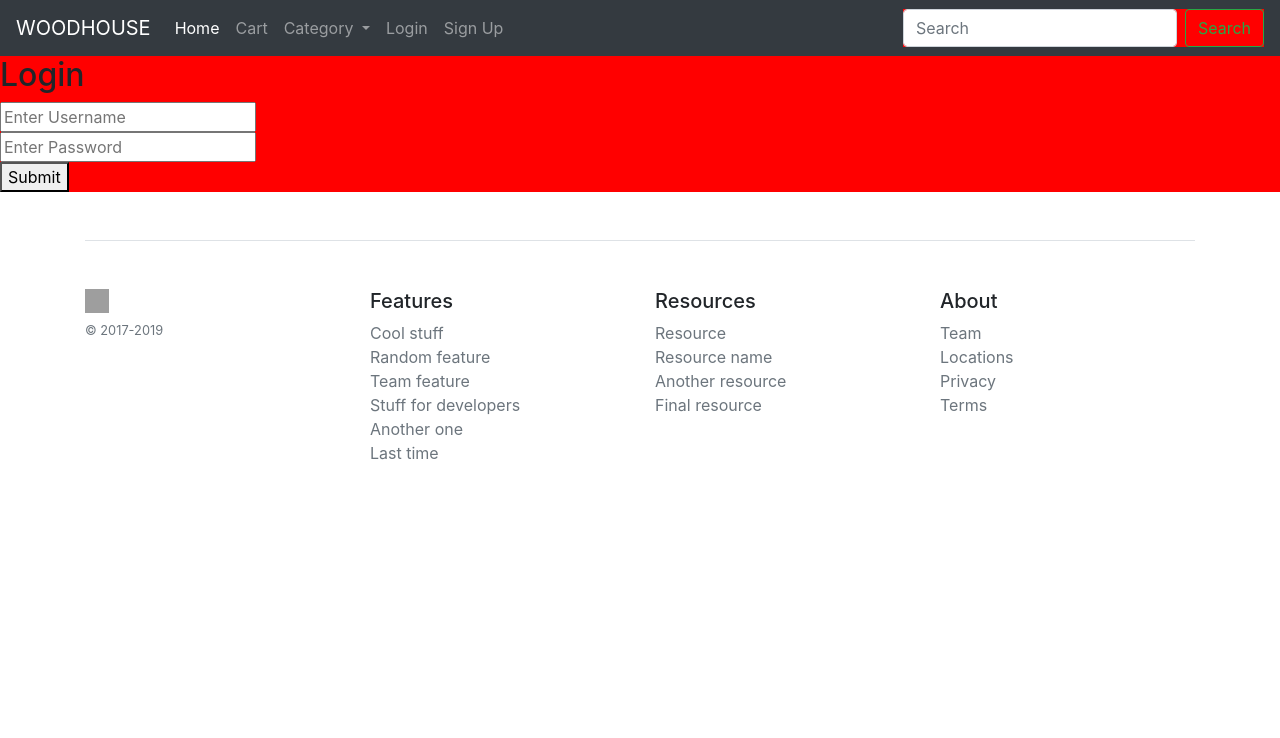
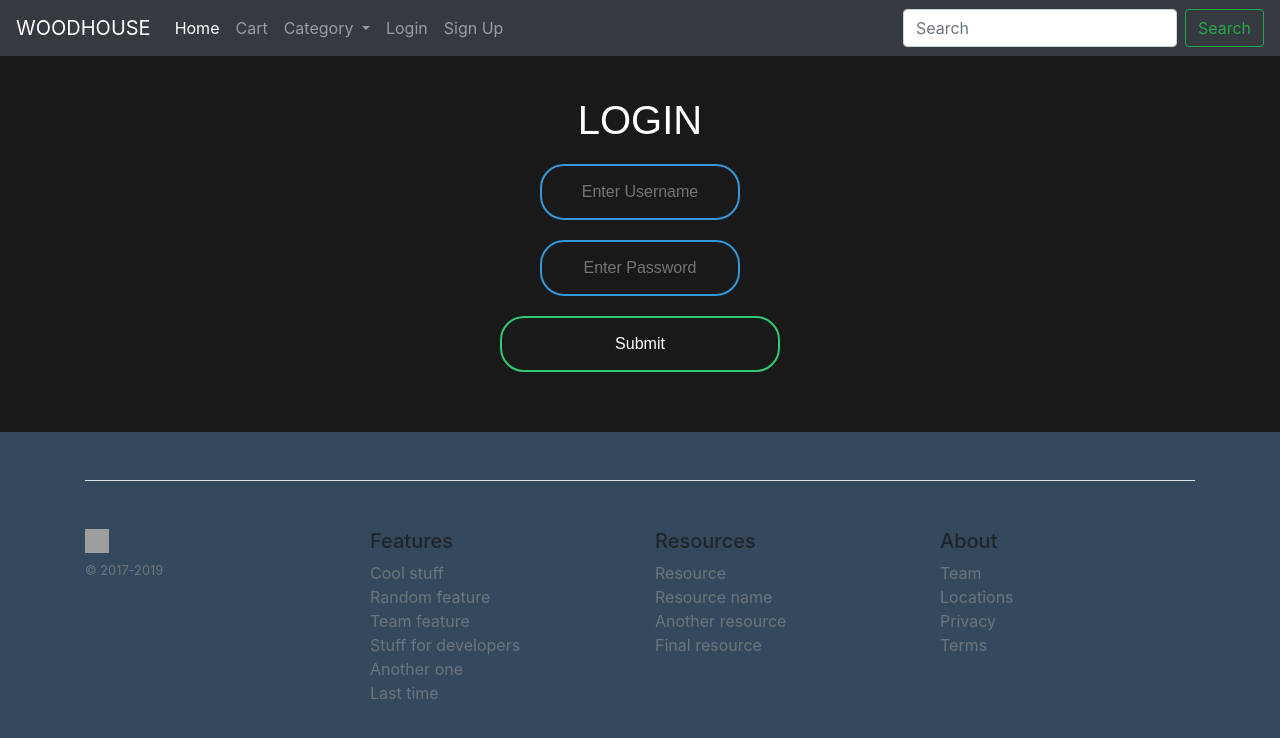
Before and after one commit to rack1738/woodenhouse, a Django app: page /login/ in a window 1280 px wide. Shown: the top 738 px of the page. Run offline with Django 3.2, Linux system fonts and the light colour scheme; data comes from the database, SQL or seed files in the repository; both versions use the stored data as it was after the commit; some libraries are stand-ins or nearby versions; grey boxes are pictures that could not be loaded.

Commit message:
logincss

```diff
--- a/static/css/1.css
+++ b/static/css/1.css
@@ -0,0 +1,12 @@
+body{
+	background: #34495e;
+}
+
+/*footer {
+   position: fixed;
+   left: 0;
+   bottom: 0;
+   width: 100%;
+   background-color: red;
+   color: white;
+}*/
--- a/static/css/login.css
+++ b/static/css/login.css
@@ -1,3 +1,54 @@
-form {
-	background-color: red !important;
+.box{
+	/*background-color: red !important;*/
+	font-family:  sans-serif;
+	background: #34495e;
+	width: all;
+	padding: 40px;
+	/*position: absolute;
+	top: 50%;
+	left: 50%;
+	transform: translate(-50%,-50%);*/
+	background: #191919;
+	text-align: center;
 }
+
+.box h1{
+	color: white;
+	text-transform: uppercase;
+	font-weight: 500;
+}
+
+.username,.password{
+	border: 0;
+	background: none;
+	display: block;
+	margin: 20px auto;
+	text-align: center;
+	border: 2px solid #3498db;
+	padding: 14px 10px;
+	width: 200px;
+	outline: none;
+	color: white;
+	border-radius: 24px;
+	transition: 0.25s;
+}
+
+.submit{
+	border: 0;
+	background: none;
+	display: block;
+	margin: 20px auto;
+	text-align: center;
+	border: 2px solid #2ecc71;
+	padding: 14px 40px;
+	width: 280px;
+	outline: none;
+	color: white;
+	border-radius: 24px;
+	transition: 0.25s;
+}
+
+.submit:hover{
+	background: #2ecc71;
+
+}
--- a/templates/login.html
+++ b/templates/login.html
@@ -14,8 +14,8 @@
 
 	<form  class="box" method="POST">
 		{% csrf_token %}
-		<h2>Login</h2>
-		<div>
+		<h1>Login</h1>
+		<div >
 			{{ form.username }}
 			{{ form.username.errors }}
 		</div>
@@ -26,7 +26,7 @@
 		</div>
 
 		<div>
-		<button>Submit</button>
+		<button class="submit">Submit</button>
 		</div>
 
 		{{ error }}
--- a/woodapp/forms.py
+++ b/woodapp/forms.py
@@ -12,10 +12,12 @@ class OrderForm(forms.ModelForm):
 
 class LoginForm(forms.Form):
     username = forms.CharField(widget=forms.TextInput(attrs={
+        'class': 'username',
         'autocomplete': 'off',
         'placeholder': 'Enter Username'
     }))
     password = forms.CharField(widget=forms.PasswordInput(attrs={
+        'class': 'password',
         'autocomplete': 'new-password',
         'placeholder': 'Enter Password'
 
```
Also changed, not shown: templates/home.html (+16 -0 lines), db.sqlite3, static/css/carousel.css (added).
